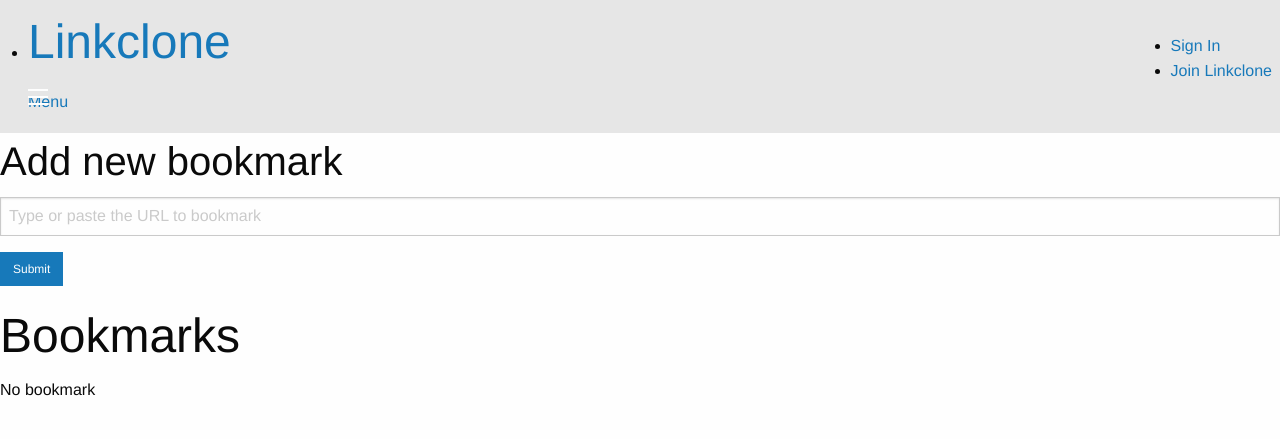
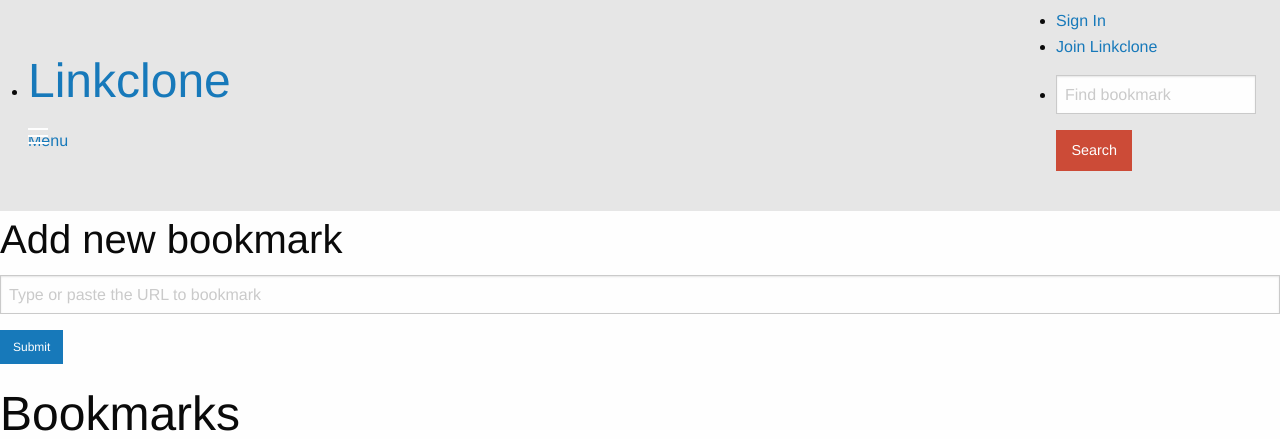
Before and after one commit to gchandrasa/linkclone, a Django app: page /bookmarks/ in a window 1280 px wide. Shown: the top 439 px of the page. Run offline with Django 3.2, Linux system fonts and the light colour scheme; data that the repository does not hold is empty; parts of the project's set-up code (start-up, migrations or seed data) failed here and were passed over; some libraries are stand-ins or nearby versions.

Commit message:
Add bookmark search form

```diff
--- a/templates/base.html
+++ b/templates/base.html
@@ -4,7 +4,8 @@
     <meta charset="utf-8" />
     <meta name="viewport" content="width=device-width, initial-scale=1.0" />
     <title>{% block title %}Linkclone | Welcome{% endblock %}</title>
-    <link rel="stylesheet" href="{% static 'css/foundation.css' %}" />
+    <link rel="stylesheet" href="{% static 'css/foundation.min.css' %}" />
+    <link rel="stylesheet" href="{% static 'css/style.css' %}" />
     <script src="{% static 'js/modernizr.js' %}"></script>
   </head>
   <body>
@@ -26,6 +27,18 @@
             <li><a href="{% url 'registration_register' %}">Join Linkclone</a></li>
           {% endif %}
         </ul>
+        <ul class="left">
+          <li class="has-form">
+            <div class="row collapse">
+              <div class="large-8 small-9 columns">
+                <input type="text" placeholder="Find bookmark" name="q">
+              </div>
+              <div class="large-4 small-3 columns">
+                <a href="#" class="alert button expand">Search</a>
+              </div>
+            </div>
+          </li>
+        </ul>
       </section>
     </nav>
     {% block content %}
```
Also changed, not shown: 1 other file.
